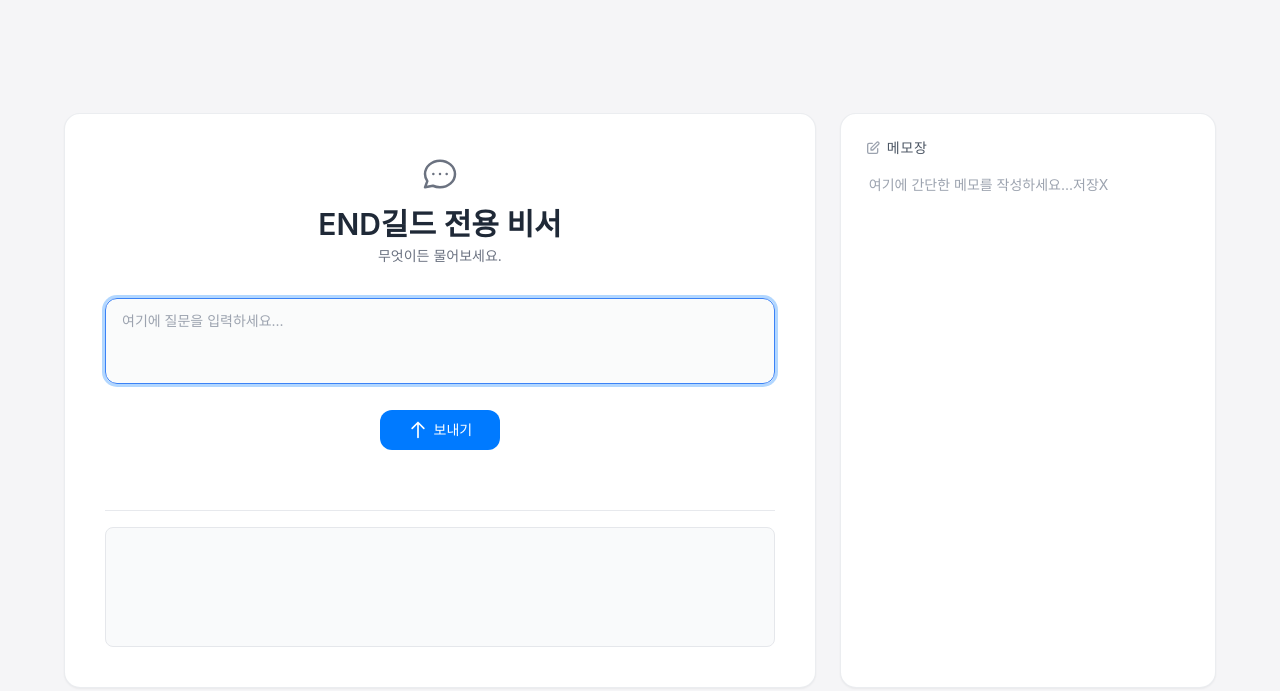
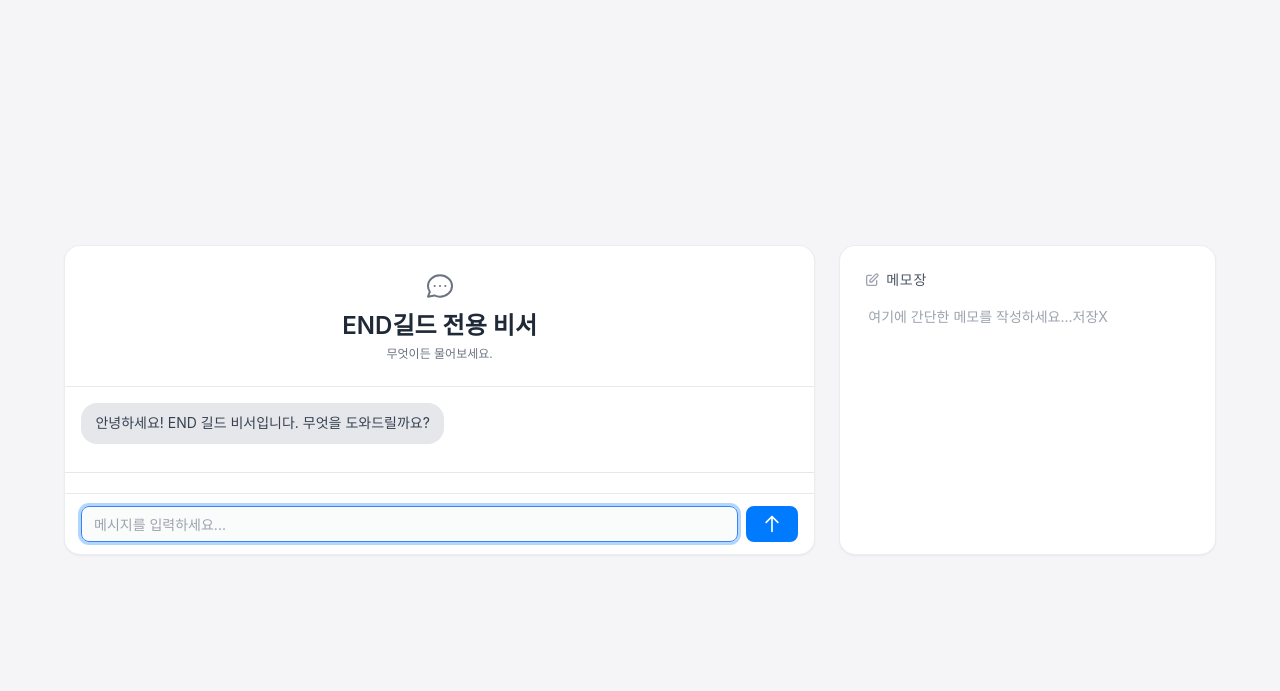
Before and after one commit to suke199800/gemini-render, a Flask app: page / in a window 1280 px wide. Shown: the top 691 px of the page. Run offline with Flask 3, Linux system fonts and the light colour scheme; some libraries are stand-ins or nearby versions.

Commit message:
Update index.html

````diff
--- a/templates/index.html
+++ b/templates/index.html
@@ -20,29 +20,16 @@
         ::-webkit-scrollbar-thumb { background: #cccccc; border-radius: 10px; }
         ::-webkit-scrollbar-thumb:hover { background: #aaaaaa; }
 
-        #thinkingIndicator {
-            display: none;
-            text-align: center;
-            margin-top: 1rem;
-            margin-bottom: 1rem;
-            color: #6b7280;
-            font-size: 0.875rem;
+        /* --- Chat Area Styles --- */
+        #chatArea {
+            /* Adjust max-height calculation based on surrounding elements */
+            /* Example: calc(100vh - top_padding - bottom_padding - input_area_height) */
+            max-height: calc(75vh - 150px); /* Example height, adjust as needed */
+            overflow-y: auto;
+            padding: 1rem; /* Add padding inside chat area */
+            border-bottom: 1px solid #e5e7eb; /* Separator line */
         }
-        #timer {
-            font-weight: 500;
-            font-variant-numeric: tabular-nums;
-        }
-        /* --- Updated Response Area Style --- */
-        #responseArea {
-            min-height: 120px; /* Keep minimum height */
-            max-height: calc(60vh - 90px); /* Adjust max height slightly if needed */
-            overflow-y: auto;
-            padding: 0.75rem; /* Add some padding inside */
-            border: 1px solid #e5e7eb; /* Add subtle border */
-            border-radius: 0.5rem; /* Rounded corners */
-            background-color: #f9fafb; /* Slightly different background */
-        }
-        /* Styling for individual messages within responseArea */
+        /* Message bubble styles remain the same */
         .message-bubble {
             padding: 0.6rem 0.9rem;
             border-radius: 1rem;
@@ -51,89 +38,121 @@
             line-height: 1.6;
             word-wrap: break-word;
             font-size: 0.875rem; /* 14px */
-            clear: both; /* Ensure bubbles don't overlap weirdly */
+            clear: both;
         }
         .user-message {
             background-color: #dbeafe; /* Light blue */
             color: #1e40af; /* Darker blue text */
-            float: right; /* Align user messages to the right */
-            margin-left: auto; /* Push to right */
-            text-align: left; /* Keep text aligned left within bubble */
+            float: right;
+            margin-left: auto;
+            text-align: left;
         }
         .assistant-message {
             background-color: #e5e7eb; /* Light gray */
             color: #374151; /* Darker gray text */
-            float: left; /* Align assistant messages to the left */
-            margin-right: auto; /* Push to left */
+            float: left;
+            margin-right: auto;
         }
-        /* --- End Updated Styles --- */
+        /* --- End Chat Area Styles --- */
 
-        textarea:focus, button:focus-visible {
+        /* --- Input Area Styles --- */
+        #inputArea {
+            padding: 0.75rem 1rem; /* Padding around input */
+        }
+        #messageInput {
+            resize: none; /* Disable manual resizing */
+            overflow-y: hidden; /* Hide scrollbar initially */
+            transition: height 0.2s ease; /* Smooth height transition */
+        }
+        #messageInput:focus {
              outline: none;
              box-shadow: 0 0 0 3px rgba(0, 122, 255, 0.3);
+        }
+        button#askButton {
+            /* Make button less tall */
+            padding-top: 0.5rem;
+            padding-bottom: 0.5rem;
+            /* Prevent button from shrinking */
+            flex-shrink: 0;
         }
         button:disabled {
             background-color: #d1d5db;
             cursor: not-allowed;
             opacity: 0.7;
         }
+        /* --- End Input Area Styles --- */
+
+        #thinkingIndicator {
+            display: none;
+            text-align: center;
+            padding: 0.5rem 0; /* Adjust padding */
+            color: #6b7280;
+            font-size: 0.875rem;
+            border-top: 1px solid #e5e7eb; /* Add separator */
+        }
+        #timer {
+            font-weight: 500;
+            font-variant-numeric: tabular-nums;
+        }
+        #errorArea {
+            text-align: center;
+            color: #dc2626; /* Tailwind red-600 */
+            font-size: 0.75rem; /* Smaller font */
+            font-weight: 500;
+            height: 1.25rem; /* Fixed height */
+            padding: 0 1rem; /* Padding */
+        }
+
         #notepadTextarea {
             flex-grow: 1;
-            border: none;
-            outline: none;
-            box-shadow: none;
-            resize: none;
-            background-color: transparent;
-            font-size: 0.875rem;
-             line-height: 1.6;
-             color: #4b5563;
+            border: none; outline: none; box-shadow: none; resize: none;
+            background-color: transparent; font-size: 0.875rem;
+             line-height: 1.6; color: #4b5563; padding: 0.25rem;
         }
-         #notepadTextarea:focus {
-             box-shadow: none;
-         }
+         #notepadTextarea:focus { box-shadow: none; }
     </style>
 </head>
 <body class="flex items-center justify-center min-h-screen p-4 md:p-6">
     <div class="flex flex-col md:flex-row gap-6 w-full max-w-6xl mx-auto">
 
-        <div class="bg-white p-8 md:p-10 rounded-2xl shadow-sm w-full md:w-2/3 border border-gray-200/75 flex flex-col">
-            <div class="text-center mb-8">
-                 <svg xmlns="http://www.w3.org/2000/svg" class="h-10 w-10 mx-auto text-gray-500 mb-3" fill="none" viewBox="0 0 24 24" stroke="currentColor" stroke-width="1.5">
+        <!-- Chat Section -->
+        <div class="bg-white rounded-2xl shadow-sm w-full md:w-2/3 border border-gray-200/75 flex flex-col overflow-hidden">
+            <!-- Header -->
+            <div class="text-center p-6 border-b border-gray-200/90">
+                 <svg xmlns="http://www.w3.org/2000/svg" class="h-8 w-8 mx-auto text-gray-500 mb-2" fill="none" viewBox="0 0 24 24" stroke="currentColor" stroke-width="1.5">
                    <path stroke-linecap="round" stroke-linejoin="round" d="M8 12h.01M12 12h.01M16 12h.01M21 12c0 4.418-4.03 8-9 8a9.863 9.863 0 01-4.255-.949L3 20l1.395-3.72C3.512 15.042 3 13.574 3 12c0-4.418 4.03-8 9-8s9 3.582 9 8z" />
                  </svg>
-                <h1 class="text-2xl md:text-3xl font-semibold text-gray-800">END길드 전용 비서</h1>
-                <p class="text-sm text-gray-500 mt-1">무엇이든 물어보세요.</p>
+                <h1 class="text-xl md:text-2xl font-semibold text-gray-800">END길드 전용 비서</h1>
+                <p class="text-xs text-gray-500 mt-1">무엇이든 물어보세요.</p>
             </div>
 
-            <div class="mb-5">
-                <label for="questionInput" class="sr-only">질문 입력:</label>
-                <textarea id="questionInput" rows="3" class="w-full px-4 py-3 border border-gray-300/80 rounded-xl shadow-sm focus:border-blue-500 transition duration-150 ease-in-out resize-none placeholder-gray-400 text-sm text-gray-800 bg-gray-50/80" placeholder="여기에 질문을 입력하세요..."></textarea>
+            <!-- Chat Messages Area -->
+            <div id="chatArea" class="flex-grow">
+                <!-- Chat messages will be appended here -->
+                 <div class="message-bubble assistant-message">안녕하세요! END 길드 비서입니다. 무엇을 도와드릴까요?</div> <!-- Initial Greeting -->
             </div>
 
-            <div class="text-center mb-4">
-                <button id="askButton" class="inline-flex items-center justify-center bg-[#007aff] hover:bg-[#005ecb] text-white font-medium text-sm py-2.5 px-7 rounded-xl focus:outline-none transition duration-150 ease-in-out disabled:opacity-70 disabled:bg-gray-300 disabled:cursor-not-allowed">
-                    <svg xmlns="http://www.w3.org/2000/svg" class="h-5 w-5 mr-1.5" fill="none" viewBox="0 0 24 24" stroke="currentColor" stroke-width="2">
-                       <path stroke-linecap="round" stroke-linejoin="round" d="M5 10l7-7m0 0l7 7m-7-7v18" />
-                     </svg>
-                    <span>보내기</span>
-                </button>
-            </div>
-
+            <!-- Thinking Indicator -->
             <div id="thinkingIndicator">
                 <span>생각 중... </span><span id="timer">(0.0s)</span>
             </div>
 
-            <div id="errorArea" class="text-center text-red-600 text-xs font-medium h-5 mb-2"></div>
+            <!-- Error Area -->
+            <div id="errorArea"></div>
 
-            <!-- Changed: Removed title, using the responseArea directly for chat log -->
-            <div class="mt-4 pt-4 border-t border-gray-200/90 flex-grow flex flex-col">
-                <!-- Response Area will now hold chat bubbles -->
-                <div id="responseArea" class="flex-grow">
-                    <!-- Chat messages will be appended here -->
-                </div>
+            <!-- Input Area -->
+            <div id="inputArea" class="flex items-end gap-2 border-t border-gray-200/90">
+                 <textarea id="messageInput" rows="1" class="flex-grow w-full px-3 py-2 border border-gray-300/80 rounded-lg shadow-sm focus:border-blue-500 transition duration-150 ease-in-out placeholder-gray-400 text-sm text-gray-800 bg-gray-50/80" placeholder="메시지를 입력하세요..."></textarea>
+                 <button id="askButton" class="inline-flex items-center justify-center bg-[#007aff] hover:bg-[#005ecb] text-white font-medium text-sm py-2 px-4 rounded-lg focus:outline-none transition duration-150 ease-in-out disabled:opacity-70 disabled:bg-gray-300 disabled:cursor-not-allowed">
+                    <svg xmlns="http://www.w3.org/2000/svg" class="h-5 w-5" fill="none" viewBox="0 0 24 24" stroke="currentColor" stroke-width="2">
+                       <path stroke-linecap="round" stroke-linejoin="round" d="M5 10l7-7m0 0l7 7m-7-7v18" />
+                     </svg>
+                    <!-- <span class="ml-1.5">보내기</span> --> <!-- Text removed for smaller button -->
+                </button>
             </div>
         </div>
 
+        <!-- Notepad Section -->
         <div class="bg-white p-6 rounded-2xl shadow-sm w-full md:w-1/3 border border-gray-200/75 flex flex-col h-[75vh] md:h-auto md:sticky md:top-6">
              <h3 class="text-sm font-medium text-gray-600 mb-3 flex items-center uppercase tracking-wider">
                 <svg xmlns="http://www.w3.org/2000/svg" class="h-4 w-4 mr-1.5 text-gray-400" fill="none" viewBox="0 0 24 24" stroke="currentColor" stroke-width="2">
@@ -147,63 +166,98 @@
     </div>
 
     <script>
-        const questionInput = document.getElementById('questionInput');
+        // --- Get DOM Elements ---
+        const chatArea = document.getElementById('chatArea');
+        const messageInput = document.getElementById('messageInput'); // Changed from questionInput
         const askButton = document.getElementById('askButton');
-        const responseArea = document.getElementById('responseArea');
         const thinkingIndicator = document.getElementById('thinkingIndicator');
         const timerElement = document.getElementById('timer');
         const errorArea = document.getElementById('errorArea');
 
-        let conversationHistory = []; // <-- Store conversation history here
-        const MAX_HISTORY_MESSAGES = 20; // Keep last N messages (user + assistant pairs = 10 turns)
-
+        // --- State Variables ---
+        let conversationHistory = [];
+        const MAX_HISTORY_MESSAGES = 20; // Keep last N messages (adjust as needed)
         let timerInterval = null;
         let startTime = null;
 
         // --- Helper Function to Add Messages to UI ---
         function appendMessageToUI(role, content) {
             const messageDiv = document.createElement('div');
-            messageDiv.textContent = content;
-            messageDiv.classList.add('message-bubble'); // Base class for bubble
+            // Basic Markdown rendering (bold, italics, code blocks) - Can be expanded
+            content = content.replace(/\*\*(.*?)\*\*/g, '<strong>$1</strong>'); // Bold
+            content = content.replace(/\*(.*?)\*/g, '<em>$1</em>');     // Italics
+             // Basic code block - replace ```language\n code \n``` with pre/code
+             content = content.replace(/```(\w+)?\n([\s\S]*?)\n```/g, (match, lang, code) => {
+                 const languageClass = lang ? ` class="language-${lang}"` : '';
+                 // Basic escaping for HTML within code blocks
+                 const escapedCode = code.replace(/</g, '<').replace(/>/g, '>');
+                 return `<pre><code${languageClass}>${escapedCode.trim()}</code></pre>`;
+             });
+             // Replace ``` code ``` (inline or simple block)
+            content = content.replace(/```([\s\S]*?)```/g, '<code>$1</code>'); // Code
+            // Replace newlines with <br> for display, but not inside pre/code
+            if (!messageDiv.querySelector('pre') && !messageDiv.querySelector('code')) {
+                 // Simple paragraph splitting
+                 content = content.split('\n').map(p => `<p>${p}</p>`).join('');
+            }
+
+            messageDiv.innerHTML = content; // Use innerHTML for formatted content
+            messageDiv.classList.add('message-bubble');
 
             if (role === 'user') {
-                messageDiv.classList.add('user-message'); // Style for user
-            } else {
-                messageDiv.classList.add('assistant-message'); // Style for assistant/error
+                messageDiv.classList.add('user-message');
+            } else { // assistant or error
+                messageDiv.classList.add('assistant-message');
+                if (content.startsWith('⚠️')) { // Style errors differently if needed
+                     messageDiv.style.backgroundColor = '#fee2e2'; // Lighter red
+                     messageDiv.style.color = '#b91c1c'; // Darker red
+                }
             }
 
-            responseArea.appendChild(messageDiv);
+            chatArea.appendChild(messageDiv);
             // Scroll to the bottom of the chat area
-            responseArea.scrollTop = responseArea.scrollHeight;
+            chatArea.scrollTop = chatArea.scrollHeight;
         }
-        // --- End Helper Function ---
 
-        askButton.addEventListener('click', async () => {
-            const question = questionInput.value.trim();
+        // --- Auto-resize Textarea ---
+        function autoResizeTextarea() {
+            messageInput.style.height = 'auto'; // Reset height
+            // Set height based on scroll height, but limit max height
+            const maxHeight = 120; // Example max height in pixels (adjust as needed)
+            messageInput.style.height = `${Math.min(messageInput.scrollHeight, maxHeight)}px`;
+        }
 
-            errorArea.textContent = ''; // Clear previous errors
+        // --- Send Message Logic ---
+        async function sendMessage() {
+            const messageText = messageInput.value.trim();
+
+            errorArea.textContent = '';
+            // Hide thinking indicator (it will show again if request starts)
             thinkingIndicator.style.display = 'none';
             if (timerInterval) clearInterval(timerInterval);
 
-            if (!question) {
-                errorArea.textContent = '질문을 입력해주세요.';
-                questionInput.focus();
+            if (!messageText) {
+                // Optionally show a small visual cue instead of text error
+                messageInput.focus();
                 return;
             }
 
-            // 1. Add user question to history and UI
-            conversationHistory.push({ role: 'user', content: question });
-            appendMessageToUI('user', question);
-            questionInput.value = ''; // Clear the input field
+            // 1. Add user message to history and UI
+            conversationHistory.push({ role: 'user', content: messageText });
+            appendMessageToUI('user', messageText);
+            messageInput.value = ''; // Clear input
+            autoResizeTextarea(); // Reset textarea height after clearing
 
-            // 2. Prune history if it's too long (before sending)
+            // 2. Prune history
             while (conversationHistory.length > MAX_HISTORY_MESSAGES) {
-                conversationHistory.shift(); // Remove the oldest message (user or assistant)
+                conversationHistory.shift();
             }
 
+            // 3. Disable input & show thinking
             askButton.disabled = true;
-            askButton.querySelector('span').textContent = '전송 중...';
-            thinkingIndicator.style.display = 'block';
+            messageInput.disabled = true; // Disable textarea too
+            askButton.querySelector('svg').classList.add('animate-spin'); // Optional: Spin icon
+            thinkingIndicator.style.display = 'block'; // Show thinking indicator below chat
             startTime = Date.now();
             timerElement.textContent = '(0.0s)';
 
@@ -212,71 +266,74 @@
                 timerElement.textContent = `(${elapsedSeconds}s)`;
             }, 100);
 
+            // 4. Send to backend
             try {
-                // 3. Send the *entire* history to the backend
                 const response = await fetch('/ask', {
                     method: 'POST',
                     headers: { 'Content-Type': 'application/json' },
-                    body: JSON.stringify({ history: conversationHistory }), // <-- Send history
+                    body: JSON.stringify({ history: conversationHistory }),
                 });
 
-                clearInterval(timerInterval);
-                timerInterval = null;
+                clearInterval(timerInterval); timerInterval = null;
 
                 let data;
                 try {
                     data = await response.json();
                 } catch (jsonError) {
                     console.error('JSON 파싱 오류:', jsonError);
-                    const rawText = await response.text();
-                    console.error('Raw server response:', rawText);
-                    throw new Error(`서버 응답 형식 오류입니다. (${response.status})`);
+                    const rawText = await response.text(); console.error('Raw server response:', rawText);
+                    throw new Error(`서버 응답 형식 오류 (${response.status})`);
                 }
 
                 if (!response.ok) {
-                    const errorMessage = data?.error || `서버 오류 발생 (${response.status})`;
-                    throw new Error(errorMessage);
+                    throw new Error(data?.error || `서버 오류 (${response.status})`);
                 }
 
+                // 5. Add assistant response to history and UI
                 if (data && data.answer) {
-                    // 4. Add assistant's answer to history and UI
                     conversationHistory.push({ role: 'assistant', content: data.answer });
                     appendMessageToUI('assistant', data.answer);
                 } else {
-                    // Handle cases where answer is missing but response was OK
-                    const noAnswerMsg = '답변을 받지 못했습니다.';
-                    // Don't add 'undefined' to history, maybe add the error message?
-                    // conversationHistory.push({ role: 'assistant', content: noAnswerMsg });
-                    appendMessageToUI('assistant', noAnswerMsg); // Show in UI
+                    appendMessageToUI('assistant', '⚠️ 답변을 받지 못했습니다.');
                 }
 
             } catch (error) {
                 if (timerInterval) clearInterval(timerInterval);
                 console.error('오류 발생:', error);
-                const errorMsg = `오류: ${error.message || '알 수 없는 오류가 발생했습니다.'}`;
-                errorArea.textContent = errorMsg; // Show error in dedicated area
-                // Optionally, show error in chat too
-                appendMessageToUI('assistant', `⚠️ ${errorMsg}`);
-                // Decide if you want to keep the failed assistant turn in history
-                // conversationHistory.push({ role: 'assistant', content: `Error: ${error.message}` });
+                const errorMsg = `⚠️ 오류: ${error.message || '알 수 없는 오류'}`;
+                // Add error to history? Maybe not. Just display it.
+                // conversationHistory.push({ role: 'assistant', content: errorMsg });
+                appendMessageToUI('assistant', errorMsg);
+                errorArea.textContent = errorMsg.substring(2); // Display error text without icon
             } finally {
+                // 6. Re-enable input
                 askButton.disabled = false;
-                askButton.querySelector('span').textContent = '보내기';
+                messageInput.disabled = false;
+                askButton.querySelector('svg').classList.remove('animate-spin');
                 thinkingIndicator.style.display = 'none';
-                // Ensure focus is back on input for easy typing
-                questionInput.focus();
+                messageInput.focus(); // Focus back on input
             }
+        }
+
+        // --- Event Listeners ---
+        askButton.addEventListener('click', sendMessage);
+
+        messageInput.addEventListener('input', autoResizeTextarea); // Auto-resize on input
+
+        messageInput.addEventListener('keydown', (event) => {
+            if (event.key === 'Enter' && !event.shiftKey) {
+                event.preventDefault(); // Prevent newline
+                sendMessage();        // Send message
+            }
+            // Optional: Allow Shift+Enter for newline
+            // else if (event.key === 'Enter' && event.shiftKey) {
+            //     // Allow default behavior (insert newline)
+            // }
         });
 
-        questionInput.addEventListener('keydown', (event) => {
-            if (event.key === 'Enter' && !event.shiftKey) {
-                event.preventDefault(); // Prevent newline in textarea
-                askButton.click();      // Trigger send button click
-            }
-        });
-
-        // Initial focus on the input field when the page loads
-        questionInput.focus();
+        // --- Initial Setup ---
+        messageInput.focus(); // Initial focus
+        autoResizeTextarea(); // Initial resize check
 
     </script>
 </body>
````
